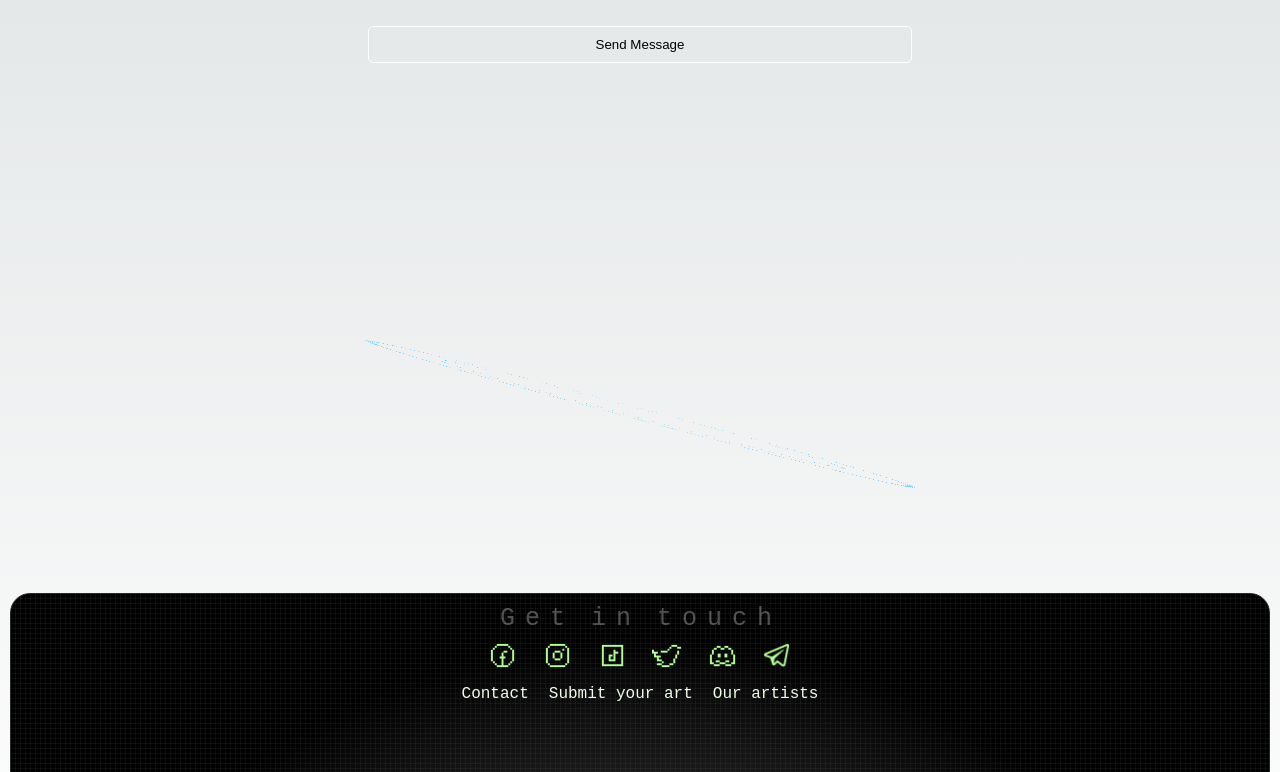
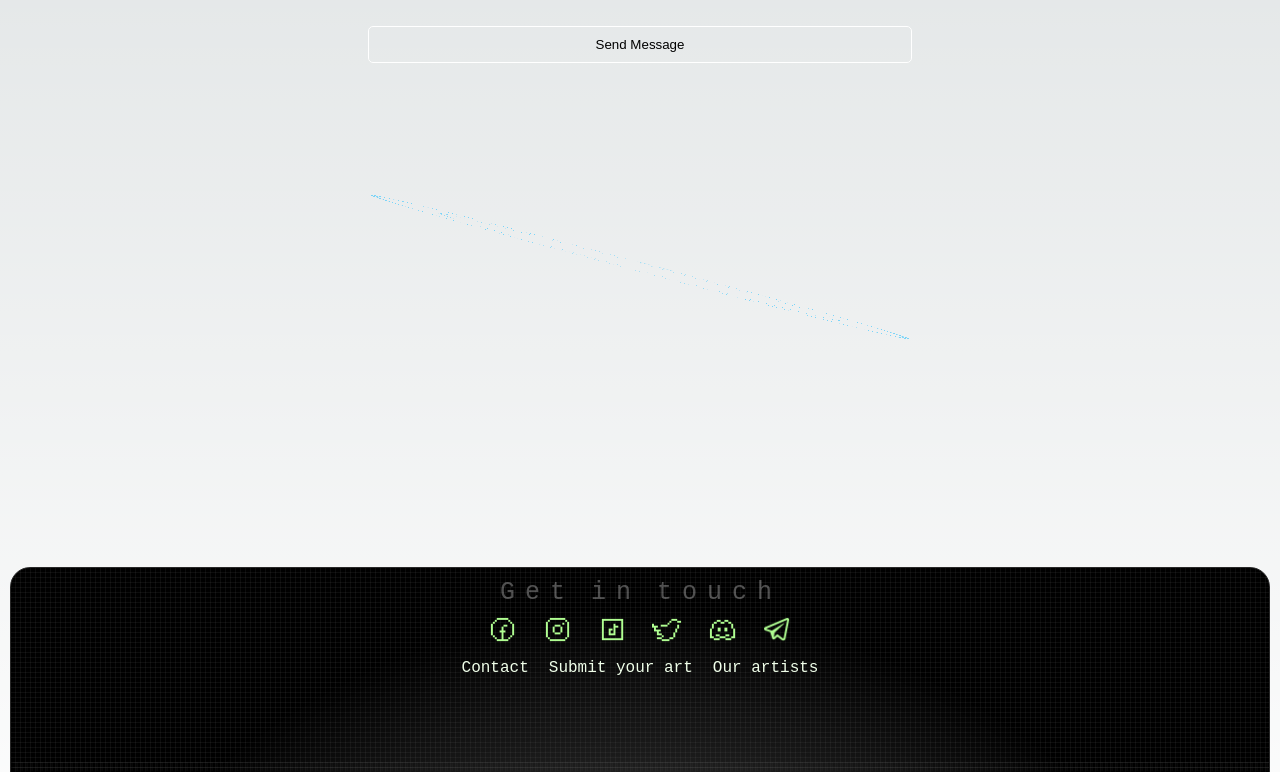
Before and after one commit to katelandcastelin/brightvoid-next-personal, a Next.js app: page /pages/contact in a window 1280 px wide. Shown: the part 544-1316 px from the top of the page. Built offline with nearby package versions, Linux system fonts and the light colour scheme.

Commit message:
feat/contact-page: adjusted ring styling

```diff
--- a/app/pages/contact/page.jsx
+++ b/app/pages/contact/page.jsx
@@ -14,10 +14,9 @@ const spin = keyframes`
 `;
 
 const Scene = styled.div`
-  left: 10rem;
   width: 25rem;
   height: 25rem;
-  margin: 2% auto;
+  margin: auto;
   perspective: 100rem;
 `;
 
@@ -152,10 +151,12 @@ export default function ContactPage() {
 
       <Scene>
         <Wrapper>
+          <div style={{height: '100%', display: 'flex', alignItems: 'end'}}>
             <Globe>
               <Ring />
               <Ring />
             </Globe>
+          </div>
         </Wrapper>
       </Scene>
     </div>
```
Lines whose indentation alone changed are shown as unchanged.
